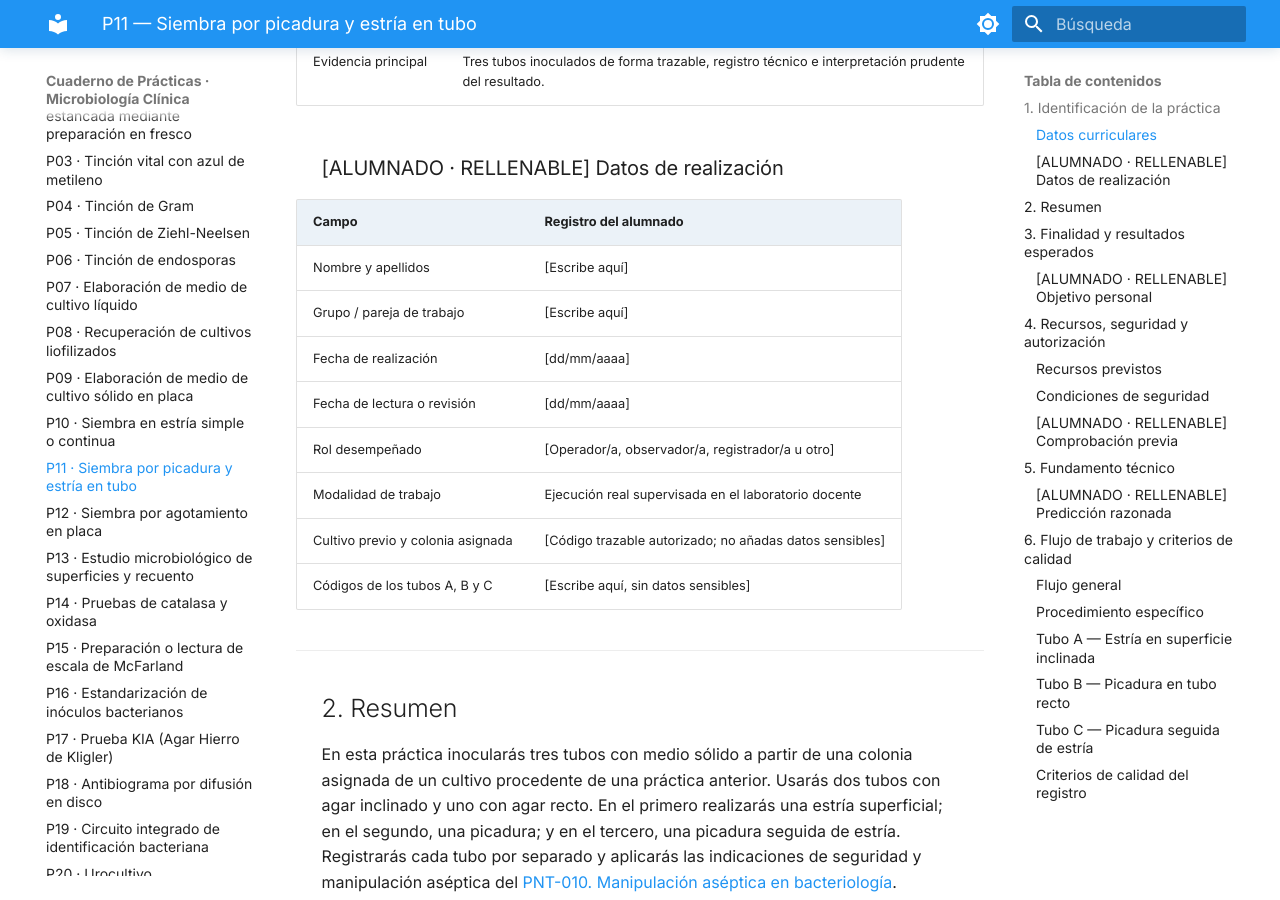
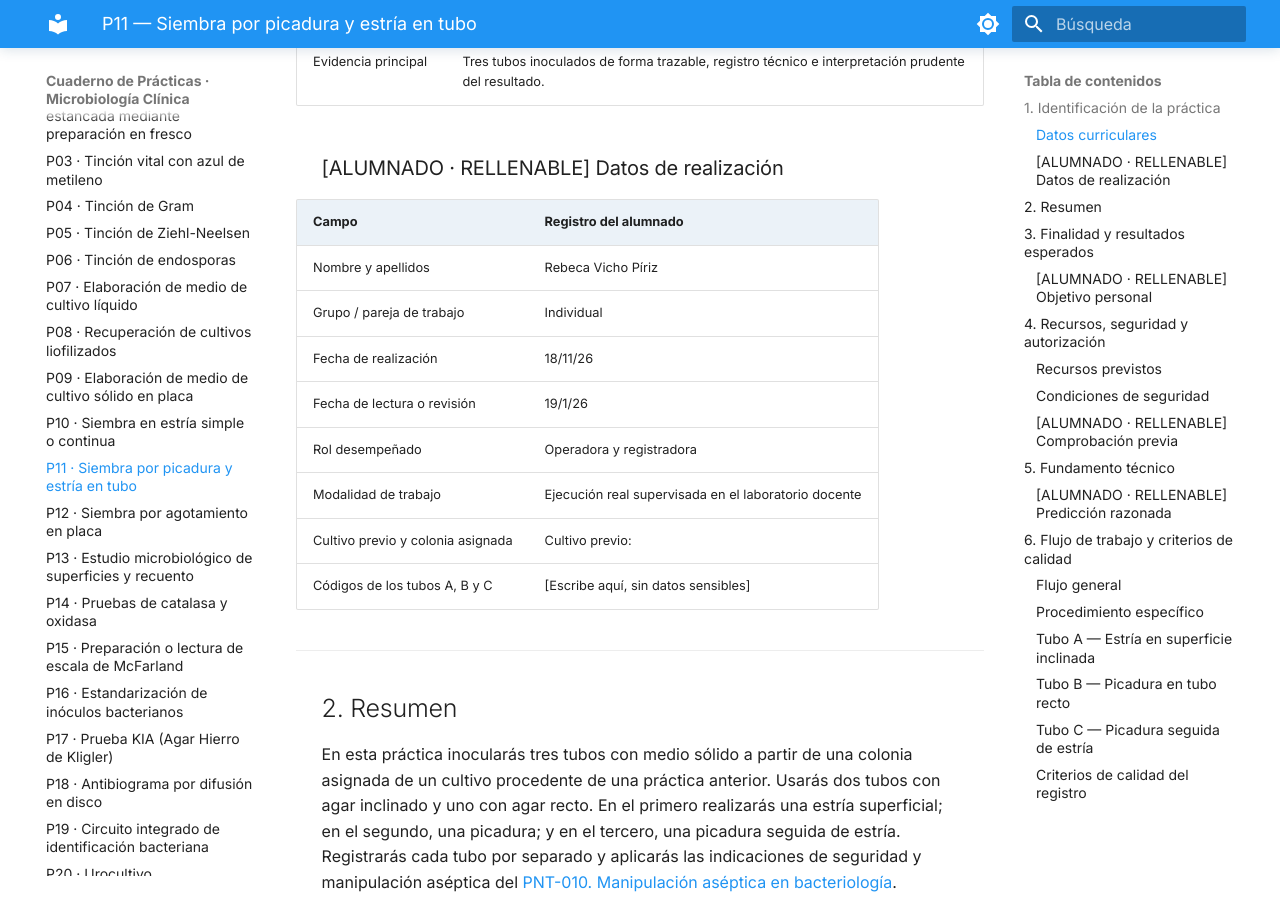
Before and after one commit to Rebeca-hubb/Cuaderno-Pr-cticas-Microbiolog-a-Rebeca-Vicho-, an MkDocs documentation site: the page built from docs/practicas/P11_Siembra_picadura_y_estria.md, in a window 1280 px wide and 900 px high, scrolled down 638 px. Built offline with MkDocs 1.6.1 and Material for MkDocs 9.7.7, drawn with Linux system fonts in a browser that asks for light colours.

Commit message:
Update P11_Siembra_picadura_y_estria.md

```diff
--- a/docs/practicas/P11_Siembra_picadura_y_estria.md
+++ b/docs/practicas/P11_Siembra_picadura_y_estria.md
@@ -28,13 +28,13 @@ student_completion: "Individual o por pareja, según la organización del grupo"
 
 | Campo | Registro del alumnado |
 | --- | --- |
-| Nombre y apellidos | [Escribe aquí] |
-| Grupo / pareja de trabajo | [Escribe aquí] |
-| Fecha de realización | [dd/mm/aaaa] |
-| Fecha de lectura o revisión | [dd/mm/aaaa] |
-| Rol desempeñado | [Operador/a, observador/a, registrador/a u otro] |
+| Nombre y apellidos | Rebeca Vicho Píriz |
+| Grupo / pareja de trabajo | Individual |
+| Fecha de realización | 18/11/26 |
+| Fecha de lectura o revisión | 19/1/26 |
+| Rol desempeñado | Operadora y registradora |
 | Modalidad de trabajo | Ejecución real supervisada en el laboratorio docente |
-| Cultivo previo y colonia asignada | [Código trazable autorizado; no añadas datos sensibles] |
+| Cultivo previo y colonia asignada | Cultivo previo:  |
 | Códigos de los tubos A, B y C | [Escribe aquí, sin datos sensibles] |
 
 ---
```
